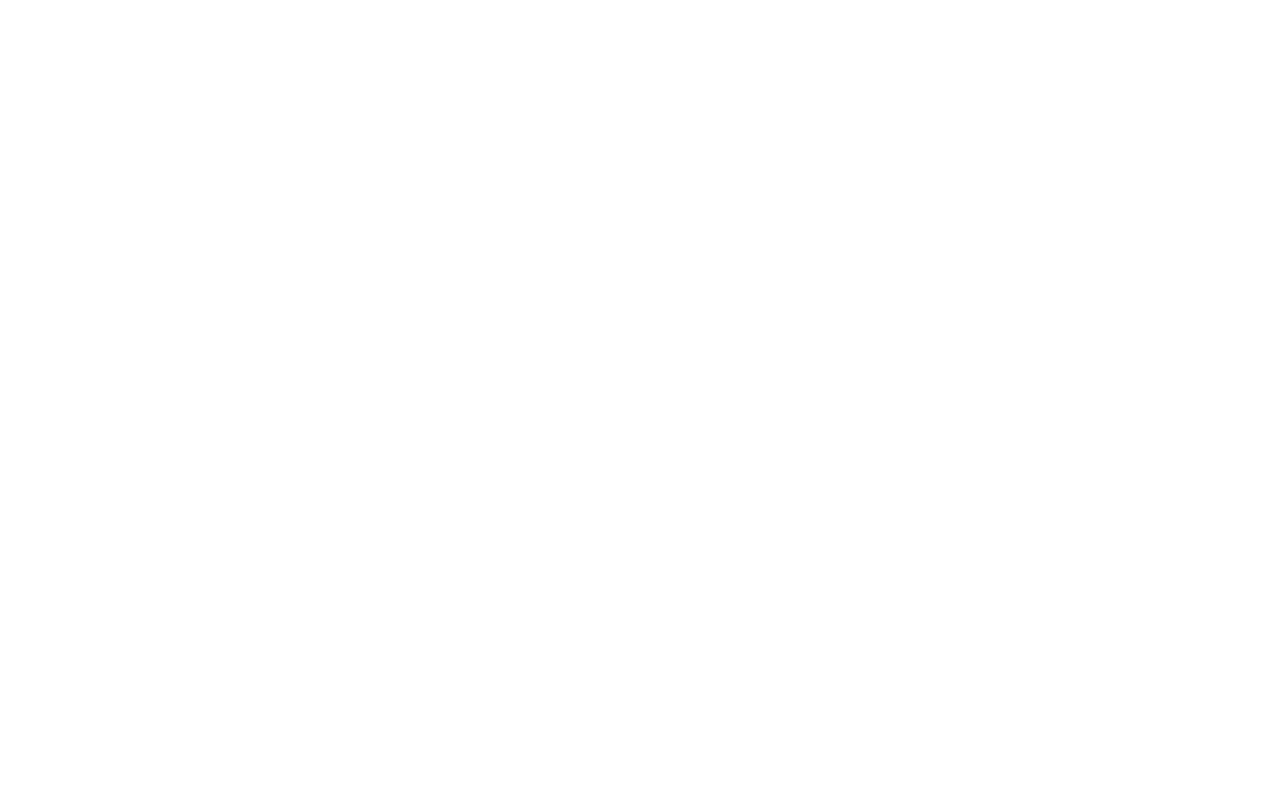
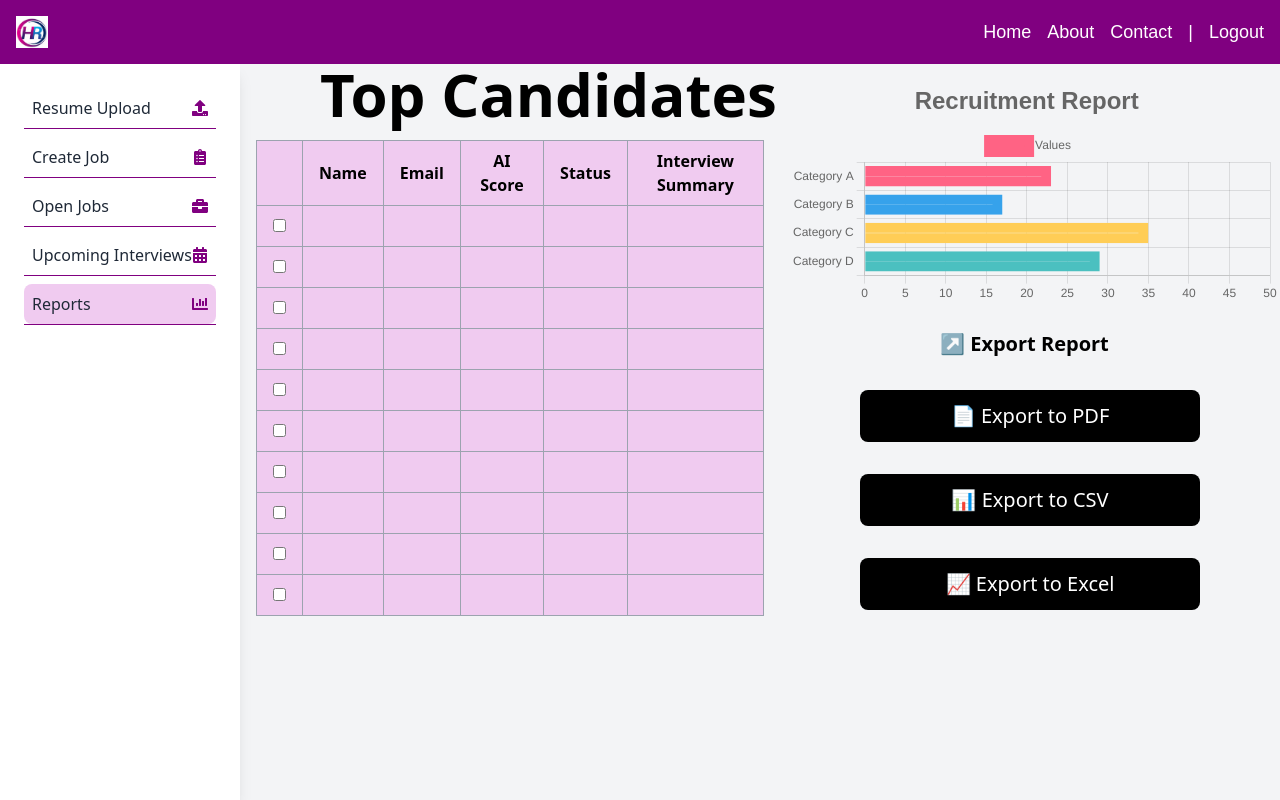
Before and after one commit to Aqeel-Mubarak/Smart-Recruitment-System-FYP, a React (Vite) app in the folder frontend/: page /reports in a window 1280 px wide. Before the commit this address had no page. Built offline with nearby package versions, Linux system fonts and the light colour scheme.

Commit message:
Report Page

```diff
--- a/frontend/package.json
+++ b/frontend/package.json
@@ -10,7 +10,9 @@
     "preview": "vite preview"
   },
   "dependencies": {
+    "chart.js": "^4.4.5",
     "react": "^18.3.1",
+    "react-chartjs-2": "^5.2.0",
     "react-dom": "^18.3.1",
     "react-icons": "^5.3.0",
     "react-router-dom": "^6.26.2"
--- a/frontend/src/App.jsx
+++ b/frontend/src/App.jsx
@@ -6,7 +6,7 @@
 import ForgetPassword from './pages/ForgetPassword';
 import ApplicationForm from './pages/ApplicationForm';
 import CreateJob from './pages/CreateJob';
-// import Report from './pages/Report';
+import Report from './pages/Report';
 // import UpcomingInterview from './pages/UpcomingInterviews';
 
 
@@ -20,8 +20,8 @@
         <Route path="/resetpassword" element={<ForgetPassword />} />
         <Route path="/application" element={<ApplicationForm />} />
         <Route path="/create-job" element={<CreateJob />} />
-        {/* <Route path="/reports" element={<Report />} />
-        <Route path="/upcoming-interviews" element={<UpcomingInterview />} /> */}
+        <Route path="/reports" element={<Report />} />
+        {/* <Route path="/upcoming-interviews" element={<UpcomingInterview />} />  */}
 
 
       </Routes>
--- /dev/null
+++ b/frontend/src/components/HorizontalHistogram.jsx
@@ -0,0 +1,65 @@
+import React from 'react';
+import { Bar } from 'react-chartjs-2';
+import { Chart as ChartJS, CategoryScale, LinearScale, BarElement, Title, Tooltip, Legend } from 'chart.js';
+
+// Register necessary components for Chart.js
+ChartJS.register(CategoryScale, LinearScale, BarElement, Title, Tooltip, Legend);
+
+const HorizontalHistogram = () => {
+  // Data for the horizontal bar chart (histogram)
+  const data = {
+    labels: ['Category A', 'Category B', 'Category C', 'Category D'],
+    datasets: [
+      {
+        label: 'Values',
+        data: [23, 17, 35, 29], // Values for each category
+        backgroundColor: ['#ff6384', '#36a2eb', '#ffcd56', '#4bc0c0'], // Custom bar colors
+        borderColor: ['#ff6384', '#36a2eb', '#ffcd56', '#4bc0c0'], // Border color same as bar color
+        borderWidth: 10, // Set large border
+      },
+    ],
+  };
+
+  // Options for the chart (optional)
+  const options = {
+    indexAxis: 'y', // This makes the bar chart horizontal
+    scales: {
+      x: {
+        beginAtZero: true,
+        max:50
+      },
+      y:{
+
+        categoryPercentage: 0.8,
+        barPercentage: 0.5,
+      }
+    },
+    plugins: {
+      legend: {
+        display: true,
+      },
+      title: {
+        display: true,
+        text: 'Recruitment Report ',
+        font: {
+          size: 24, // Increase the size here (default is 16)
+          weight: 'bold', // Optional: Make the title bold
+          family: 'Arial', // Optional: Set a specific font family
+          lineHeight: 1.5, // Optional: Adjust line height
+      },
+      },
+    },
+    layout: {
+      padding: {
+        top: 10, // Add padding to the top
+        right: 10,
+        bottom: 10,
+        left: 10,
+      },
+    },
+  };
+
+  return <Bar className='text-2xl' height={250} width={500} data={data} options={options} />;
+};
+
+export default HorizontalHistogram;
--- /dev/null
+++ b/frontend/src/components/Tabledrow.jsx
@@ -0,0 +1,16 @@
+import React from "react";
+
+function Tabledrow({Name,Email,AIScore,Status,InterviewSummary}){
+    return (
+        <tr>
+                <td className="border border-gray-400 px-4 py-2"><input type='checkbox'/></td>
+                <td className="border border-gray-400 px-4 py-2">{Name}</td>
+                <td className="border border-gray-400 px-4 py-2">{Email}</td>
+                <td className="border border-gray-400 px-4 py-2">{AIScore}</td>
+                <td className="border border-gray-400 px-4 py-2">{Status}</td>
+                <td className="border border-gray-400 px-4 py-2">{InterviewSummary}</td>
+        </tr>
+    )
+}
+
+export default Tabledrow;
--- /dev/null
+++ b/frontend/src/components/Tablehrow.jsx
@@ -0,0 +1,16 @@
+import React from "react";
+
+function Tablehrow({Name,Email,AIScore,Status,InterviewSummary}){
+    return (
+        <tr>
+        <th className="border border-gray-400 px-4 py-2"></th>
+        <th className="border border-gray-400 px-4 py-2">{Name}</th>
+        <th className="border border-gray-400 px-4 py-2">{Email}</th>
+        <th className="border border-gray-400 px-4 py-2">{AIScore}</th>
+        <th className="border border-gray-400 px-4 py-2">{Status}</th>
+        <th className="border border-gray-400 px-4 py-2">{InterviewSummary}</th>
+        </tr>
+    )
+}
+
+export default Tablehrow;
--- /dev/null
+++ b/frontend/src/pages/Report.jsx
@@ -0,0 +1,57 @@
+import React from "react";
+import Navbarapp from "../components/Navbarapp";
+import { Link } from "react-router-dom";
+import Sidebar from "../components/Sidebar";
+import Tabledrow from "../components/Tabledrow";
+import Tablehrow from "../components/Tablehrow";
+import HorizontalHistogram from "../components/HorizontalHistogram";
+import { Bubble } from "react-chartjs-2";
+
+function Report(){
+    return (
+        <div className="min-h-screen flex flex-col bg-gray-100">
+      {/* Navbar */}
+      <Navbarapp />
+
+      {/* Main Content Section */}
+      <div className="flex flex-1" style={{ marginTop: '4rem' }}>
+        {/* Sidebar */}
+        <Sidebar />
+        <div className="flex flex-row">
+        <div className="flex flex-col">
+            <h1 className=" ml-20 font-bold text-6xl text-purpleCustom"> Top Candidates</h1>
+        <table className="bg-custompink table-auto border-collapse border border-gray-500 m-4">
+            <thead>
+                <Tablehrow Name='Name' Email='Email' AIScore='AI Score' Status='Status' InterviewSummary='Interview Summary'/>
+            </thead>
+            <tbody>
+                <Tabledrow Name='' Email='' AIScore='' Status='' InterviewSummary=''/>
+                <Tabledrow Name='' Email='' AIScore='' Status='' InterviewSummary=''/>
+                <Tabledrow Name='' Email='' AIScore='' Status='' InterviewSummary=''/>
+                <Tabledrow Name='' Email='' AIScore='' Status='' InterviewSummary=''/>
+                <Tabledrow Name='' Email='' AIScore='' Status='' InterviewSummary=''/>
+                <Tabledrow Name='' Email='' AIScore='' Status='' InterviewSummary=''/>
+                <Tabledrow Name='' Email='' AIScore='' Status='' InterviewSummary=''/>
+                <Tabledrow Name='' Email='' AIScore='' Status='' InterviewSummary=''/>
+                <Tabledrow Name='' Email='' AIScore='' Status='' InterviewSummary=''/>
+                <Tabledrow Name='' Email='' AIScore='' Status='' InterviewSummary=''/>
+            </tbody>
+        </table>
+        </div>
+        <div className="flex flex-col">
+            <div className="">
+            <HorizontalHistogram />
+            </div>
+            <h1 className=" m-4 ml-40 text-xl text-purpleCustom font-bold ">&#8599; Export Report</h1>
+            <button className=" my-4 mx-20 text-xl  border-x-400 px-20 py-3 text-white bg-black rounded-lg"> &#x1F4C4; Export to PDF</button>
+            <button   className=" my-4 mx-20 text-xl  border-x-400 px-20 py-3 text-white bg-black rounded-lg" >&#x1F4CA; Export to CSV</button>
+            <button className=" my-4 mx-20 text-xl  border-x-400 px-20 py-3 text-white bg-black rounded-lg">&#x1F4C8; Export to Excel</button>
+        </div>
+        </div>
+        </div>
+        </div>
+    )
+
+}
+
+export default Report;
--- a/frontend/tailwind.config.js
+++ b/frontend/tailwind.config.js
@@ -5,7 +5,12 @@
     "./src/**/*.{js,jsx,ts,tsx}",
   ],
   theme: {
-    extend: {},
+    extend: {
+      colors:
+      {
+        custompink:'#F0CBF0',
+      }
+    },
   },
   plugins: [],
 };
```
Also changed, not shown: 1 other file (tests, documents, lock files or other folders).
